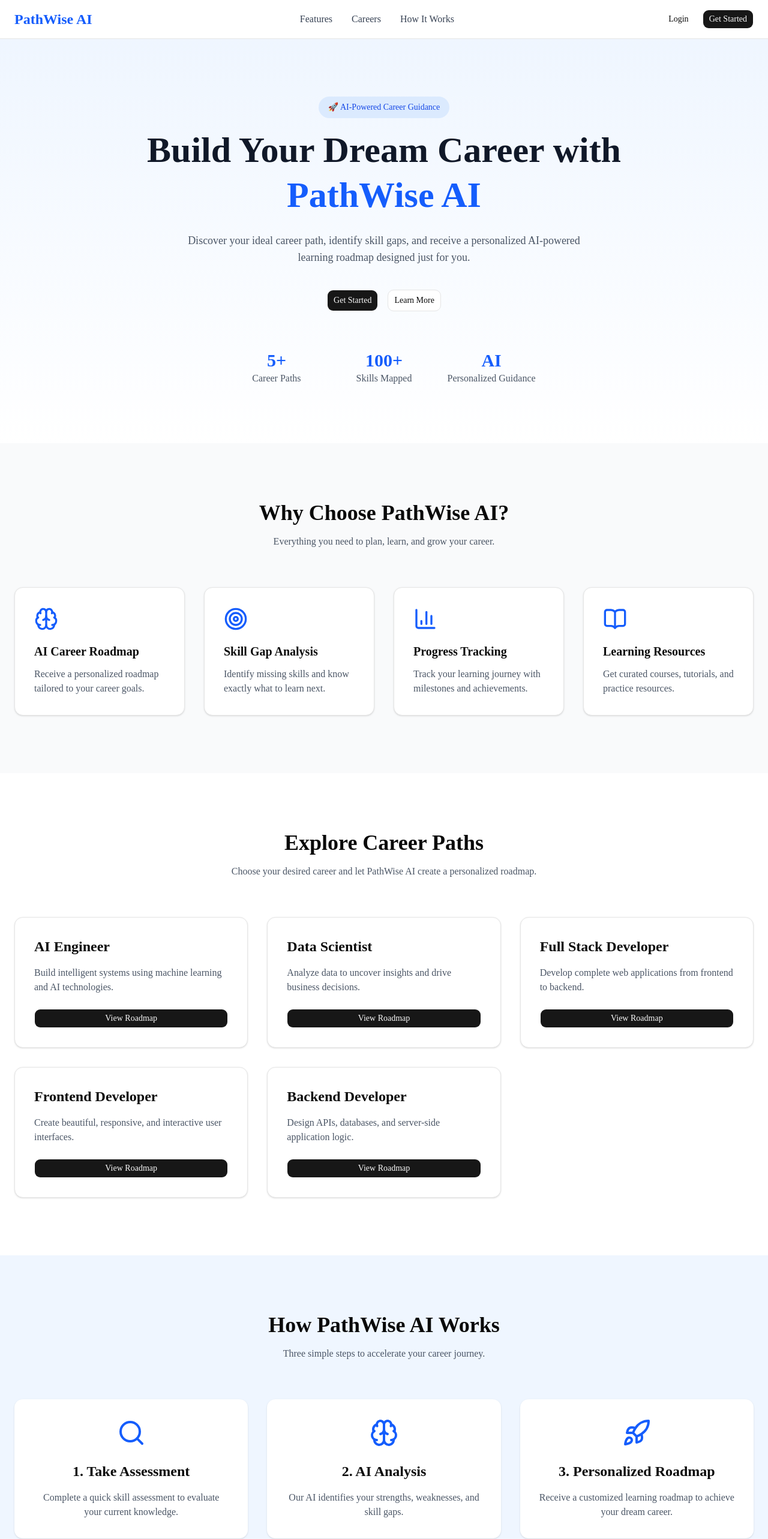
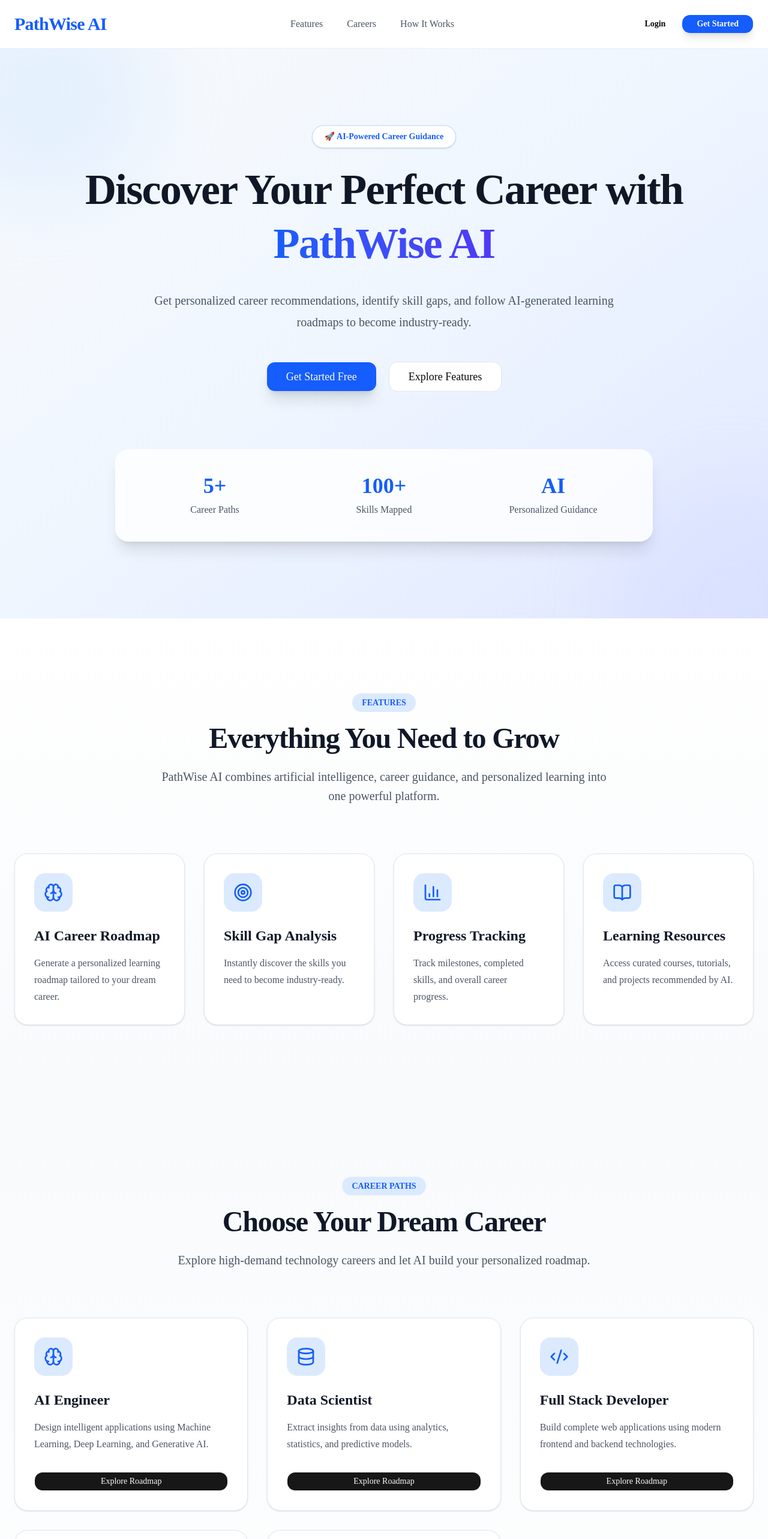
Before and after one commit to sahithyapopuriofficial-bit/Pathwise-AI, a Next.js app in the folder frontend/: page / in a window 1280 px wide. Shown: the top 2566 px of the page at 60% size. Built offline with nearby package versions, Linux system fonts and the light colour scheme.

Commit message:
modified landing pages

```diff
--- a/frontend/components/landing/CareerRoles.tsx
+++ b/frontend/components/landing/CareerRoles.tsx
@@ -1,61 +1,120 @@
 import { Button } from "@/components/ui/button";
+import {
+  Brain,
+  Database,
+  Code2,
+  Monitor,
+  Server,
+} from "lucide-react";
 
 const careers = [
   {
     title: "AI Engineer",
-    description: "Build intelligent systems using machine learning and AI technologies.",
+    description:
+      "Design intelligent applications using Machine Learning, Deep Learning, and Generative AI.",
+    icon: Brain,
   },
   {
     title: "Data Scientist",
-    description: "Analyze data to uncover insights and drive business decisions.",
+    description:
+      "Extract insights from data using analytics, statistics, and predictive models.",
+    icon: Database,
   },
   {
     title: "Full Stack Developer",
-    description: "Develop complete web applications from frontend to backend.",
+    description:
+      "Build complete web applications using modern frontend and backend technologies.",
+    icon: Code2,
   },
   {
     title: "Frontend Developer",
-    description: "Create beautiful, responsive, and interactive user interfaces.",
+    description:
+      "Create fast, beautiful, and responsive user interfaces with React and Next.js.",
+    icon: Monitor,
   },
   {
     title: "Backend Developer",
-    description: "Design APIs, databases, and server-side application logic.",
+    description:
+      "Develop scalable APIs, databases, authentication, and cloud services.",
+    icon: Server,
   },
 ];
 
 export default function CareerRoles() {
   return (
-    <section id="careers" className="py-24">
+    <section
+      id="careers"
+      className="bg-gradient-to-b from-slate-50 to-white py-32"
+    >
       <div className="mx-auto max-w-7xl px-6">
+
+        {/* Heading */}
         <div className="text-center">
-          <h2 className="text-4xl font-bold">
-            Explore Career Paths
+          <span className="rounded-full bg-blue-100 px-4 py-2 text-sm font-semibold text-blue-600">
+            CAREER PATHS
+          </span>
+
+          <h2 className="mt-6 text-5xl font-extrabold tracking-tight text-gray-900">
+            Choose Your Dream Career
           </h2>
 
-          <p className="mt-4 text-gray-600">
-            Choose your desired career and let PathWise AI create a personalized roadmap.
+          <p className="mx-auto mt-6 max-w-3xl text-xl leading-8 text-gray-600">
+            Explore high-demand technology careers and let AI build your
+            personalized roadmap.
           </p>
         </div>
 
-        <div className="mt-16 grid gap-8 md:grid-cols-2 lg:grid-cols-3">
-          {careers.map((career) => (
+        {/* Career Cards */}
+        <div className="mt-20 grid gap-8 md:grid-cols-2 lg:grid-cols-3">
+
+          {careers.map((career) => {
+            const Icon = career.icon;
+
+            return (
               <div
                 key={career.title}
-              className="rounded-xl border bg-white p-8 shadow-sm transition hover:shadow-lg"
+                className="
+                  group
+                  rounded-3xl
+                  border
+                  border-slate-200
+                  bg-white
+                  p-8
+                  shadow-sm
+                  transition-all
+                  duration-300
+                  hover:-translate-y-2
+                  hover:shadow-2xl
+                "
               >
-              <h3 className="text-2xl font-semibold">
+                <div className="mb-6 flex h-16 w-16 items-center justify-center rounded-2xl bg-blue-100 transition-colors duration-300 group-hover:bg-blue-600">
+                  <Icon className="h-8 w-8 text-blue-600 group-hover:text-white" />
+                </div>
+
+                <h3 className="text-2xl font-bold text-gray-900">
                   {career.title}
                 </h3>
 
-              <p className="mt-4 text-gray-600">
+                <p className="mt-4 leading-7 text-gray-600">
                   {career.description}
                 </p>
 
-              <Button className="mt-6 w-full">
-                View Roadmap
+                <Button
+                  className="
+                    mt-8
+                    w-full
+                    rounded-xl
+                    transition-all
+                    duration-300
+                    hover:scale-105
+                  "
+                >
+                  Explore Roadmap
                 </Button>
               </div>
-          ))}
+            );
+          })}
+
         </div>
       </div>
     </section>
--- a/frontend/components/landing/Features.tsx
+++ b/frontend/components/landing/Features.tsx
@@ -1,53 +1,58 @@
-import {
-  Brain,
-  Target,
-  BarChart3,
-  BookOpen,
-} from "lucide-react";
+import { Brain, Target, BarChart3, BookOpen } from "lucide-react";
 
 const features = [
   {
     icon: Brain,
     title: "AI Career Roadmap",
     description:
-      "Receive a personalized roadmap tailored to your career goals.",
+      "Generate a personalized learning roadmap tailored to your dream career.",
   },
   {
     icon: Target,
     title: "Skill Gap Analysis",
     description:
-      "Identify missing skills and know exactly what to learn next.",
+      "Instantly discover the skills you need to become industry-ready.",
   },
   {
     icon: BarChart3,
     title: "Progress Tracking",
     description:
-      "Track your learning journey with milestones and achievements.",
+      "Track milestones, completed skills, and overall career progress.",
   },
   {
     icon: BookOpen,
     title: "Learning Resources",
     description:
-      "Get curated courses, tutorials, and practice resources.",
+      "Access curated courses, tutorials, and projects recommended by AI.",
   },
 ];
 
 export default function Features() {
   return (
-    <section id="features" className="py-24 bg-gray-50">
+    <section
+      id="features"
+      className="bg-gradient-to-b from-white to-slate-50 py-32"
+    >
       <div className="mx-auto max-w-7xl px-6">
 
+        {/* Heading */}
         <div className="text-center">
-          <h2 className="text-4xl font-bold">
-            Why Choose PathWise AI?
+          <span className="rounded-full bg-blue-100 px-4 py-2 text-sm font-semibold text-blue-600">
+            FEATURES
+          </span>
+
+          <h2 className="mt-6 text-5xl font-extrabold tracking-tight text-gray-900">
+            Everything You Need to Grow
           </h2>
 
-          <p className="mt-4 text-gray-600">
-            Everything you need to plan, learn, and grow your career.
+          <p className="mx-auto mt-6 max-w-3xl text-xl leading-8 text-gray-600">
+            PathWise AI combines artificial intelligence, career guidance,
+            and personalized learning into one powerful platform.
           </p>
         </div>
 
-        <div className="mt-16 grid gap-8 md:grid-cols-2 lg:grid-cols-4">
+        {/* Cards */}
+        <div className="mt-20 grid gap-8 md:grid-cols-2 lg:grid-cols-4">
 
           {features.map((feature) => {
             const Icon = feature.icon;
@@ -55,15 +60,43 @@
             return (
               <div
                 key={feature.title}
-                className="rounded-xl border bg-white p-8 shadow-sm transition hover:shadow-lg"
+                className="
+                  group
+                  rounded-3xl
+                  border
+                  border-slate-200
+                  bg-white
+                  p-8
+                  shadow-sm
+                  transition-all
+                  duration-300
+                  hover:-translate-y-2
+                  hover:shadow-2xl
+                "
               >
-                <Icon className="mb-5 h-10 w-10 text-blue-600" />
+                <div
+                  className="
+                    mb-6
+                    flex
+                    h-16
+                    w-16
+                    items-center
+                    justify-center
+                    rounded-2xl
+                    bg-blue-100
+                    transition-colors
+                    duration-300
+                    group-hover:bg-blue-600
+                  "
+                >
+                  <Icon className="h-8 w-8 text-blue-600 group-hover:text-white" />
+                </div>
 
-                <h3 className="text-xl font-semibold">
+                <h3 className="text-2xl font-bold text-gray-900">
                   {feature.title}
                 </h3>
 
-                <p className="mt-3 text-gray-600">
+                <p className="mt-4 leading-7 text-gray-600">
                   {feature.description}
                 </p>
               </div>
--- a/frontend/components/landing/Hero.tsx
+++ b/frontend/components/landing/Hero.tsx
@@ -1,45 +1,74 @@
 import { Button } from "@/components/ui/button";
+import Link from "next/link";
 
 export default function Hero() {
   return (
-    <section className="bg-gradient-to-b from-blue-50 to-white">
-      <div className="mx-auto flex max-w-7xl flex-col items-center px-6 py-24 text-center">
-        <span className="mb-4 rounded-full bg-blue-100 px-4 py-2 text-sm font-medium text-blue-700">
+    <section className="relative overflow-hidden bg-gradient-to-br from-slate-50 via-blue-50 to-indigo-100 py-32">
+      {/* Decorative Background */}
+      <div className="absolute -top-32 -left-32 h-96 w-96 rounded-full bg-blue-200/30 blur-3xl"></div>
+      <div className="absolute -bottom-40 -right-32 h-96 w-96 rounded-full bg-indigo-200/30 blur-3xl"></div>
+
+      <div className="relative mx-auto flex max-w-7xl flex-col items-center px-6 text-center">
+
+        {/* Badge */}
+        <span className="mb-6 rounded-full border border-blue-200 bg-white px-5 py-2 text-sm font-semibold text-blue-600 shadow-sm">
           🚀 AI-Powered Career Guidance
         </span>
 
-        <h1 className="max-w-4xl text-5xl font-extrabold leading-tight text-gray-900 md:text-6xl">
-          Build Your Dream Career with{" "}
-          <span className="text-blue-600">PathWise AI</span>
+        {/* Heading */}
+        <h1 className="max-w-5xl text-5xl font-extrabold leading-tight tracking-tight text-gray-900 md:text-7xl">
+          Discover Your Perfect Career with{" "}
+          <span className="bg-gradient-to-r from-blue-600 to-indigo-600 bg-clip-text text-transparent">
+            PathWise AI
+          </span>
         </h1>
 
-        <p className="mt-6 max-w-2xl text-lg text-gray-600">
-          Discover your ideal career path, identify skill gaps, and receive a
-          personalized AI-powered learning roadmap designed just for you.
+        {/* Description */}
+        <p className="mt-8 max-w-3xl text-xl leading-9 text-gray-600">
+          Get personalized career recommendations, identify skill gaps, and
+          follow AI-generated learning roadmaps to become industry-ready.
         </p>
 
-        <div className="mt-10 flex flex-wrap justify-center gap-4">
-          <Button size="lg">Get Started</Button>
-          <Button variant="outline" size="lg">
-            Learn More
-          </Button>
+        {/* Buttons */}
+        <div className="mt-12 flex flex-wrap justify-center gap-5">
+          <Link href="/signup">
+            <Button
+              size="lg"
+              className="rounded-xl bg-blue-600 px-8 py-6 text-lg shadow-xl transition-all duration-300 hover:scale-105 hover:bg-blue-700"
+            >
+              Get Started Free
+            </Button>
+          </Link>
+
+          <Link href="#features">
+            <Button
+              size="lg"
+              variant="outline"
+              className="rounded-xl px-8 py-6 text-lg transition-all duration-300 hover:scale-105"
+            >
+              Explore Features
+            </Button>
+          </Link>
         </div>
 
-        <div className="mt-16 grid grid-cols-3 gap-8 text-center">
+        {/* Stats */}
+        <div className="mt-24 grid w-full max-w-4xl grid-cols-1 gap-8 rounded-3xl border border-white/50 bg-white/80 p-10 shadow-xl backdrop-blur md:grid-cols-3">
+
           <div>
-            <h2 className="text-3xl font-bold text-blue-600">5+</h2>
-            <p className="text-gray-600">Career Paths</p>
+            <h2 className="text-4xl font-extrabold text-blue-600">5+</h2>
+            <p className="mt-2 text-gray-600">Career Paths</p>
           </div>
 
           <div>
-            <h2 className="text-3xl font-bold text-blue-600">100+</h2>
-            <p className="text-gray-600">Skills Mapped</p>
+            <h2 className="text-4xl font-extrabold text-blue-600">100+</h2>
+            <p className="mt-2 text-gray-600">Skills Mapped</p>
           </div>
 
           <div>
-            <h2 className="text-3xl font-bold text-blue-600">AI</h2>
-            <p className="text-gray-600">Personalized Guidance</p>
+            <h2 className="text-4xl font-extrabold text-blue-600">AI</h2>
+            <p className="mt-2 text-gray-600">Personalized Guidance</p>
           </div>
+
         </div>
       </div>
     </section>
--- a/frontend/components/landing/HowItWorks.tsx
+++ b/frontend/components/landing/HowItWorks.tsx
@@ -2,55 +2,78 @@
 
 const steps = [
   {
+    number: "01",
     icon: Search,
-    title: "1. Take Assessment",
+    title: "Take a Skill Assessment",
     description:
-      "Complete a quick skill assessment to evaluate your current knowledge.",
+      "Answer a few questions about your interests, skills, and career goals so our AI understands your profile.",
   },
   {
+    number: "02",
     icon: Brain,
-    title: "2. AI Analysis",
+    title: "AI Analyzes Your Skills",
     description:
-      "Our AI identifies your strengths, weaknesses, and skill gaps.",
+      "PathWise AI compares your current abilities with industry requirements and identifies skill gaps.",
   },
   {
+    number: "03",
     icon: Rocket,
-    title: "3. Personalized Roadmap",
+    title: "Follow Your Roadmap",
     description:
-      "Receive a customized learning roadmap to achieve your dream career.",
+      "Receive a personalized roadmap with courses, projects, and milestones to achieve your dream career.",
   },
 ];
 
 export default function HowItWorks() {
   return (
-    <section id="how-it-works" className="bg-blue-50 py-24">
+    <section
+      id="how-it-works"
+      className="bg-gradient-to-b from-white to-slate-50 py-32"
+    >
       <div className="mx-auto max-w-7xl px-6">
+        {/* Heading */}
         <div className="text-center">
-          <h2 className="text-4xl font-bold">
-            How PathWise AI Works
+          <span className="rounded-full bg-blue-100 px-4 py-2 text-sm font-semibold text-blue-600">
+            HOW IT WORKS
+          </span>
+
+          <h2 className="mt-6 text-5xl font-extrabold tracking-tight text-gray-900">
+            Start Your Career Journey in 3 Steps
           </h2>
 
-          <p className="mt-4 text-gray-600">
-            Three simple steps to accelerate your career journey.
+          <p className="mx-auto mt-6 max-w-3xl text-xl leading-8 text-gray-600">
+            PathWise AI makes career planning simple with AI-powered guidance,
+            personalized recommendations, and continuous progress tracking.
           </p>
         </div>
 
-        <div className="mt-16 grid gap-8 md:grid-cols-3">
+        {/* Steps */}
+        <div className="mt-20 grid gap-8 md:grid-cols-3">
           {steps.map((step) => {
             const Icon = step.icon;
 
             return (
               <div
-                key={step.title}
-                className="rounded-xl bg-white p-8 text-center shadow-sm"
+                key={step.number}
+                className="group relative rounded-3xl border border-slate-200 bg-white p-8 shadow-sm transition-all duration-300 hover:-translate-y-2 hover:shadow-2xl"
               >
-                <Icon className="mx-auto mb-6 h-12 w-12 text-blue-600" />
+                {/* Step Number */}
+                <span className="absolute right-6 top-6 text-5xl font-extrabold text-slate-100 transition-colors duration-300 group-hover:text-blue-100">
+                  {step.number}
+                </span>
 
-                <h3 className="text-2xl font-semibold">
+                {/* Icon */}
+                <div className="mb-6 flex h-16 w-16 items-center justify-center rounded-2xl bg-blue-100 transition-colors duration-300 group-hover:bg-blue-600">
+                  <Icon className="h-8 w-8 text-blue-600 group-hover:text-white" />
+                </div>
+
+                {/* Title */}
+                <h3 className="text-2xl font-bold text-gray-900">
                   {step.title}
                 </h3>
 
-                <p className="mt-4 text-gray-600">
+                {/* Description */}
+                <p className="mt-4 leading-7 text-gray-600">
                   {step.description}
                 </p>
               </div>
--- a/frontend/components/landing/Navbar.tsx
+++ b/frontend/components/landing/Navbar.tsx
@@ -3,33 +3,54 @@
 
 export default function Navbar() {
   return (
-    <header className="sticky top-0 z-50 border-b bg-white/80 backdrop-blur">
-      <div className="mx-auto flex max-w-7xl items-center justify-between px-6 py-4">
+    <header className="sticky top-0 z-50 border-b border-gray-200/60 bg-white/80 backdrop-blur-lg">
+      <div className="mx-auto flex h-20 max-w-7xl items-center justify-between px-6">
 
         {/* Logo */}
-        <Link href="/" className="text-2xl font-bold text-blue-600">
+        <Link
+          href="/"
+          className="text-3xl font-extrabold tracking-tight text-blue-600"
+        >
           PathWise AI
         </Link>
 
         {/* Navigation */}
-        <nav className="hidden md:flex items-center gap-8 text-gray-700">
-          <a href="#features" className="hover:text-blue-600">
+        <nav className="hidden items-center gap-10 md:flex">
+          <a
+            href="#features"
+            className="font-medium text-gray-600 transition-colors duration-300 hover:text-blue-600"
+          >
             Features
           </a>
-          <a href="#careers" className="hover:text-blue-600">
+
+          <a
+            href="#careers"
+            className="font-medium text-gray-600 transition-colors duration-300 hover:text-blue-600"
+          >
             Careers
           </a>
-          <a href="#how-it-works" className="hover:text-blue-600">
+
+          <a
+            href="#how-it-works"
+            className="font-medium text-gray-600 transition-colors duration-300 hover:text-blue-600"
+          >
             How It Works
           </a>
         </nav>
 
         {/* Buttons */}
-        <div className="flex items-center gap-3">
-          <Button variant="ghost">Login</Button>
-          <Button>Get Started</Button>
+        <div className="flex items-center gap-4">
+          <Button
+            variant="ghost"
+            className="font-semibold hover:bg-blue-50 hover:text-blue-600"
+          >
+            Login
+          </Button>
+
+          <Button className="rounded-xl bg-blue-600 px-6 font-semibold shadow-lg transition-all duration-300 hover:scale-105 hover:bg-blue-700">
+            Get Started
+          </Button>
         </div>
-
       </div>
     </header>
   );
```
Also changed, not shown: frontend/components/landing/CTA.tsx (+27 -10 lines). Lines whose indentation alone changed are shown as unchanged.
